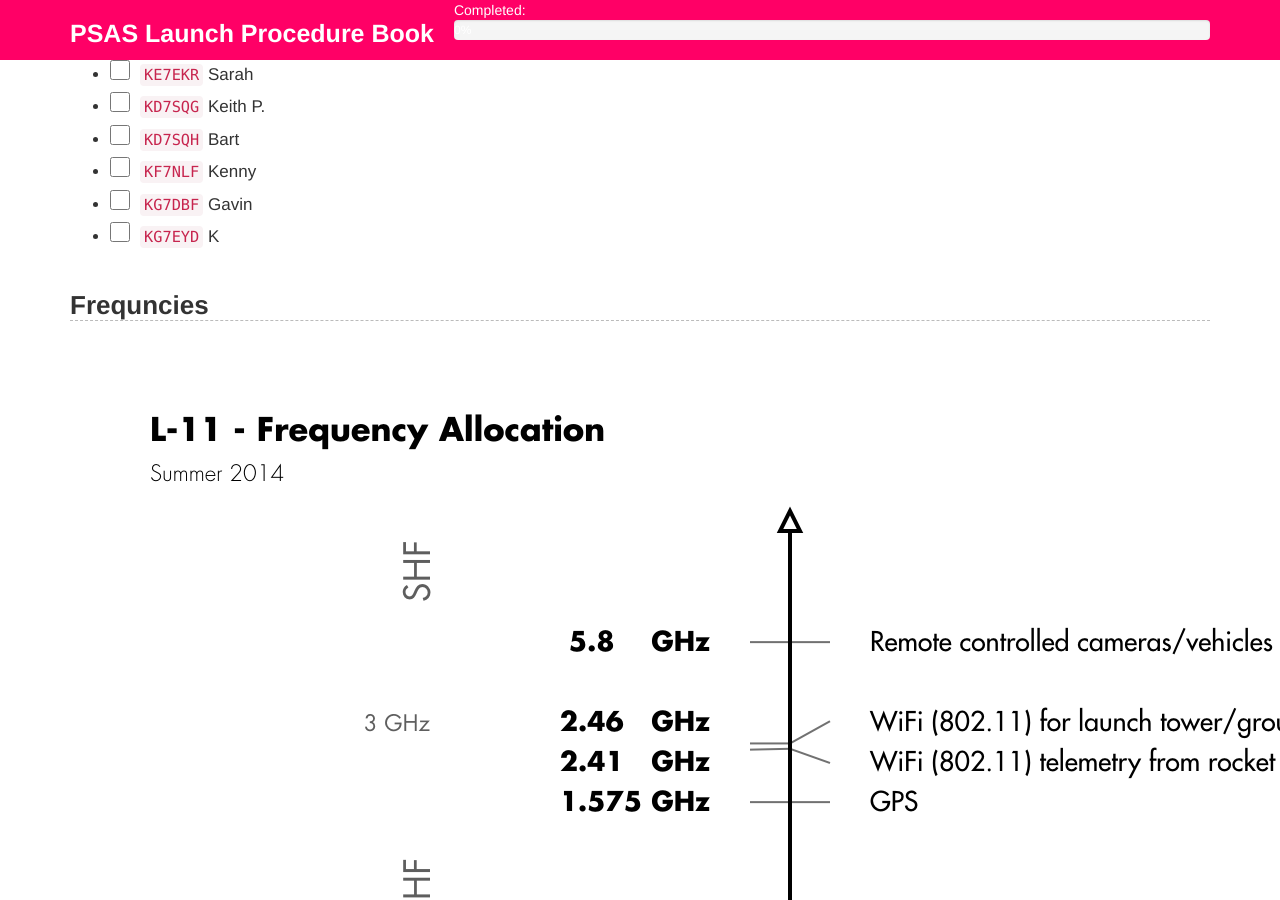
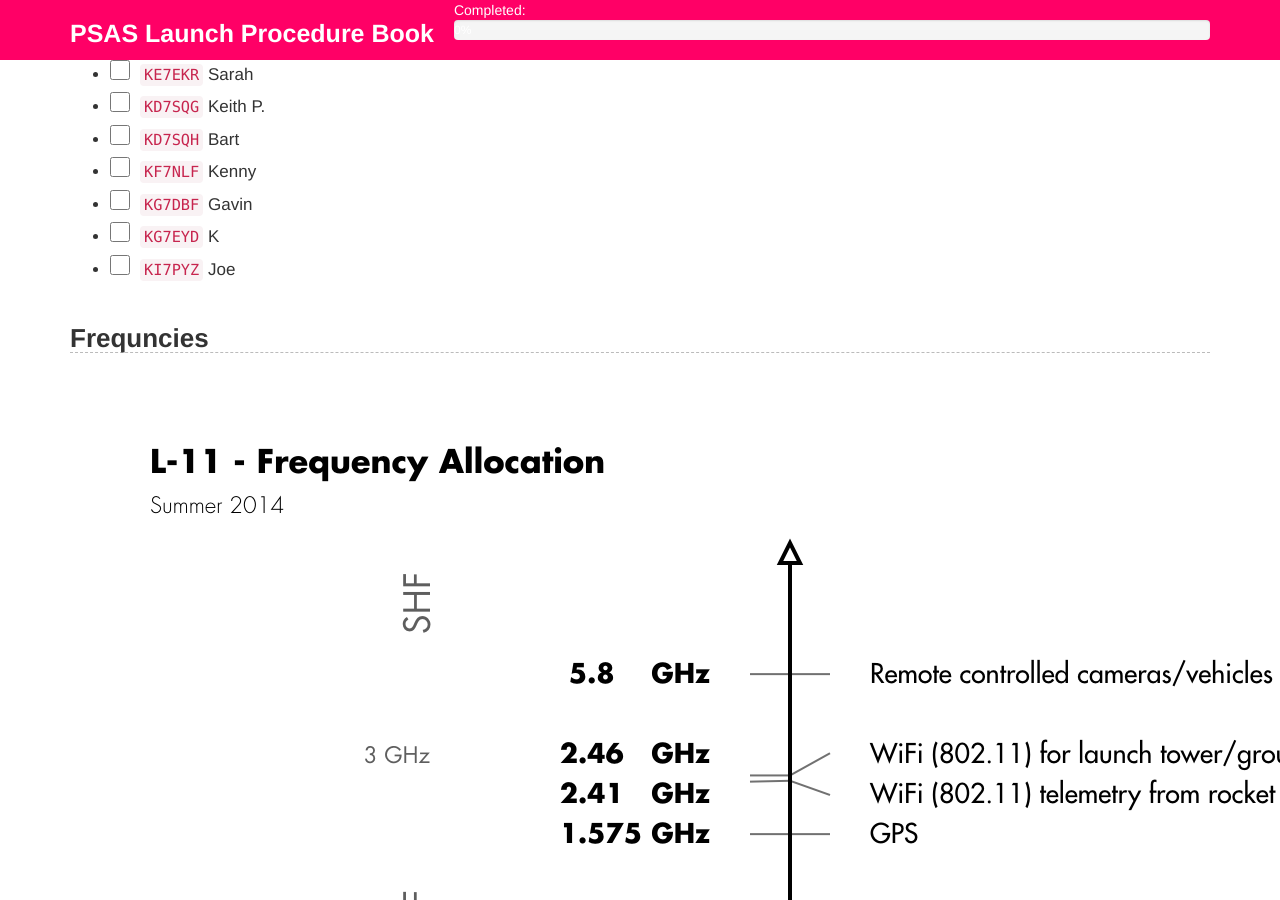
Before and after one commit to psas/procedure-book, a Jekyll site: the page built from 14-Reference.markdown, in a window 1280 px wide and 900 px high, scrolled down 703 px. Built offline with Jekyll 4.4.1, drawn with Linux system fonts in a browser that asks for light colours.

Commit message:
simple pamphlet method; added callsign

```diff
--- a/14-Reference.markdown
+++ b/14-Reference.markdown
@@ -35,6 +35,7 @@ Standard comm frequencies:
  - `KF7NLF` Kenny
  - `KG7DBF` Gavin
  - `KG7EYD` K
+ - `KI7PYZ` Joe
 
 ## Frequncies
 
```
Also changed, not shown: README.md, 2 other files.
